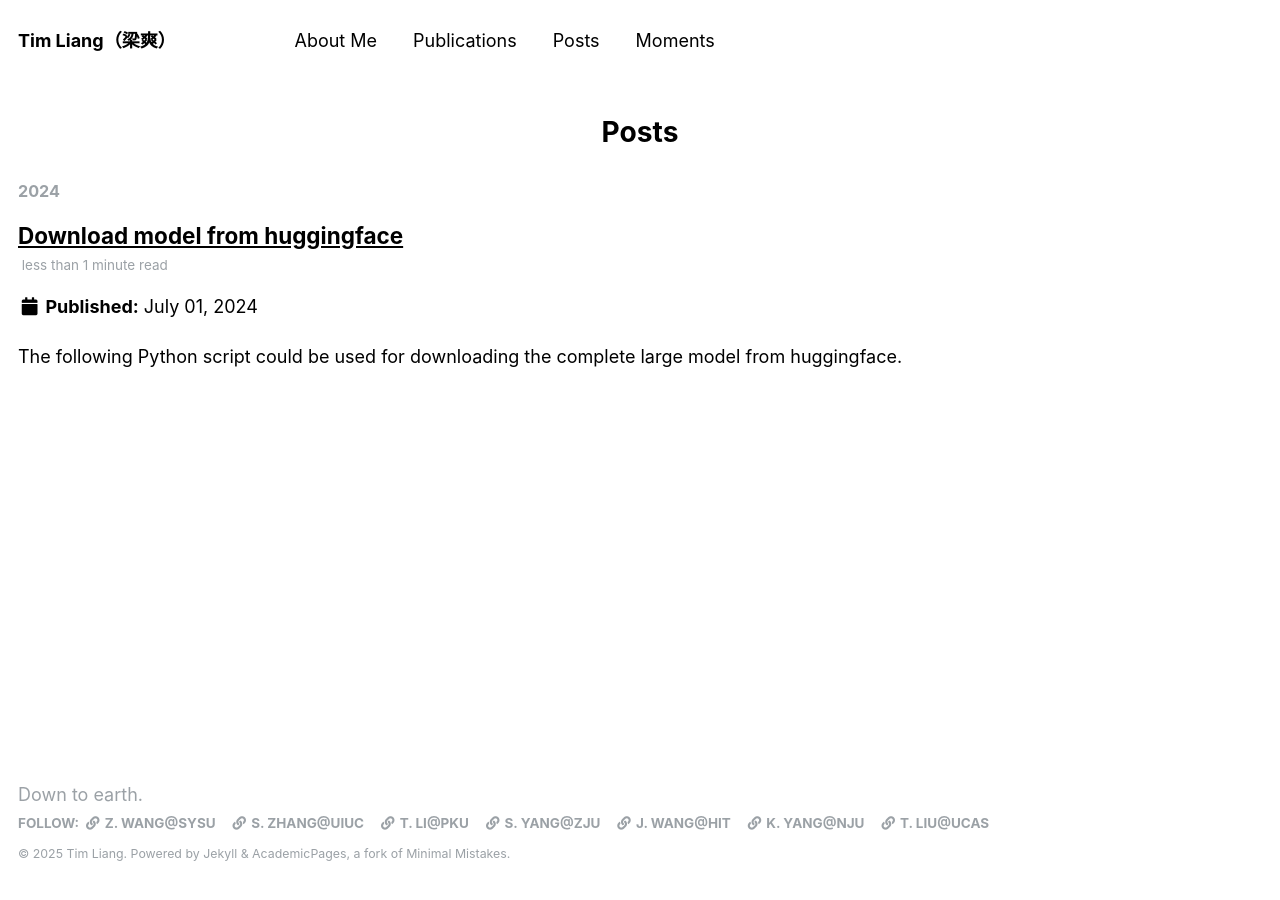
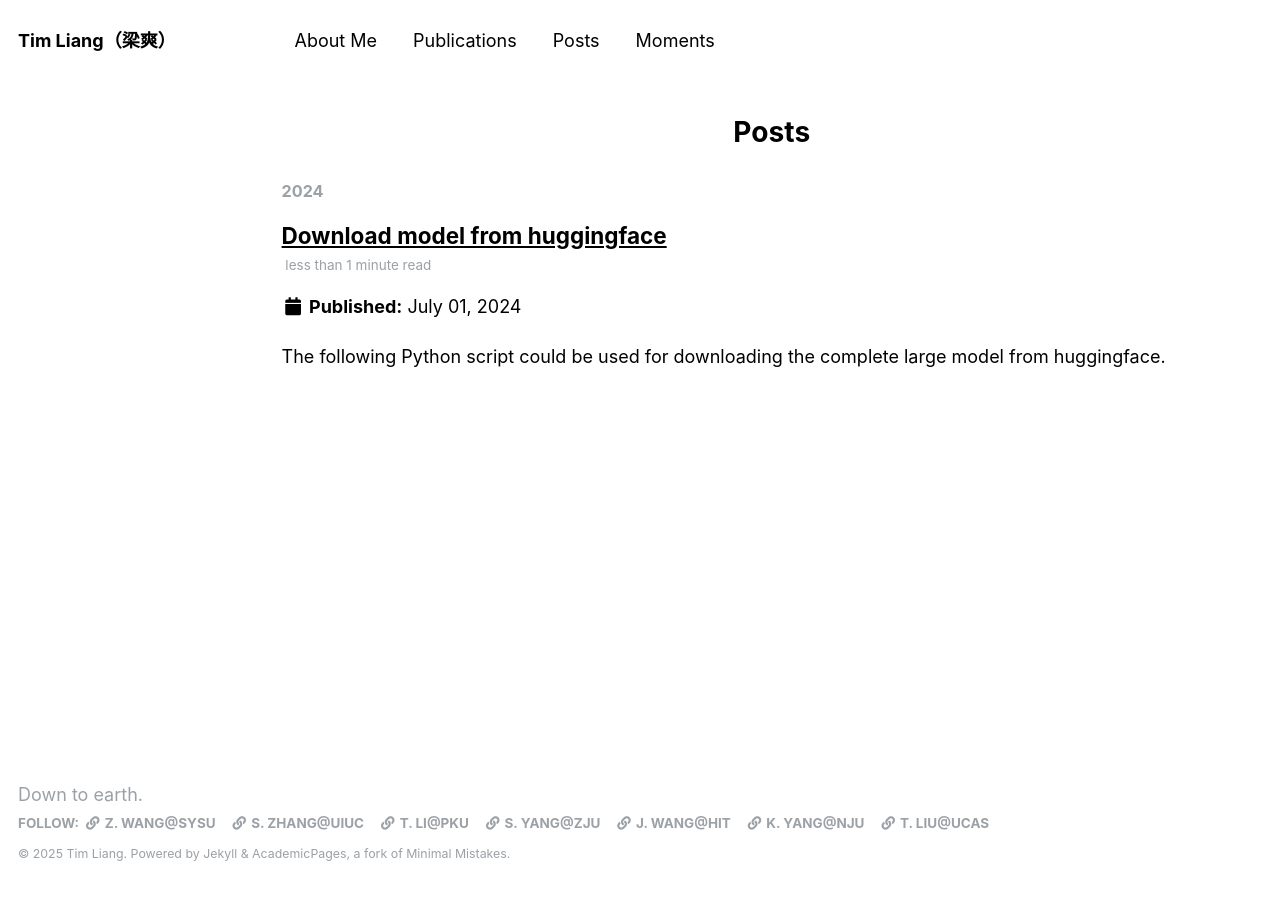
Before and after one commit to T-S-Liang/t-s-liang.github.io, a Jekyll site: the page built from _pages/year-archive.html, in a window 1280 px wide. Built offline with Jekyll 4.4.1, drawn with Linux system fonts in a browser that asks for light colours.

Commit message:
Update main.scss

```diff
--- a/assets/css/main.scss
+++ b/assets/css/main.scss
@@ -48,20 +48,17 @@
   }
 }
 
-.archive {
+.no-sidebar .page {
   @include breakpoint($large) {
     @include span(12 of 12);
     @include prefix(0 of 12);
+    @include suffix(0 of 12);
   }
 }
 
-/* 修复navigation宽度 */
-.navigation ol {
+.no-sidebar .archive {
   @include breakpoint($large) {
     @include span(12 of 12);
-  }
-
-  @include breakpoint($x-large) {
     @include prefix(0 of 12);
   }
 }
```
